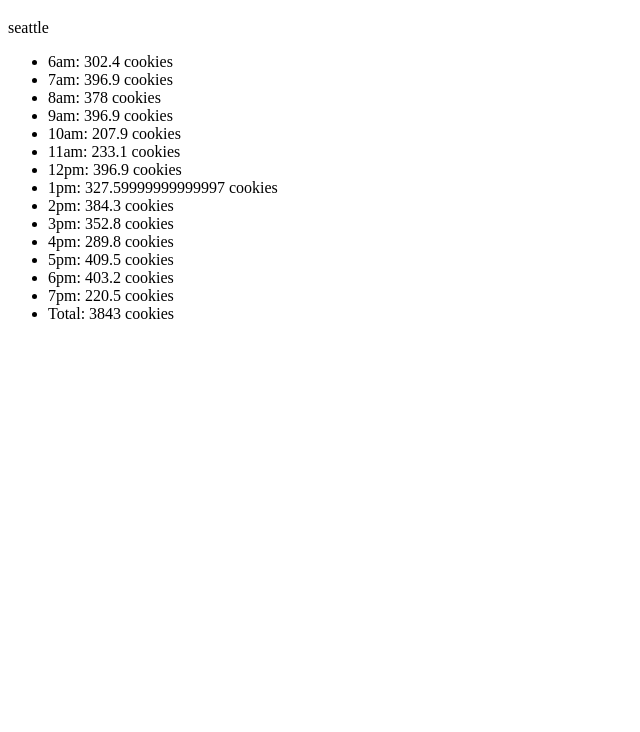
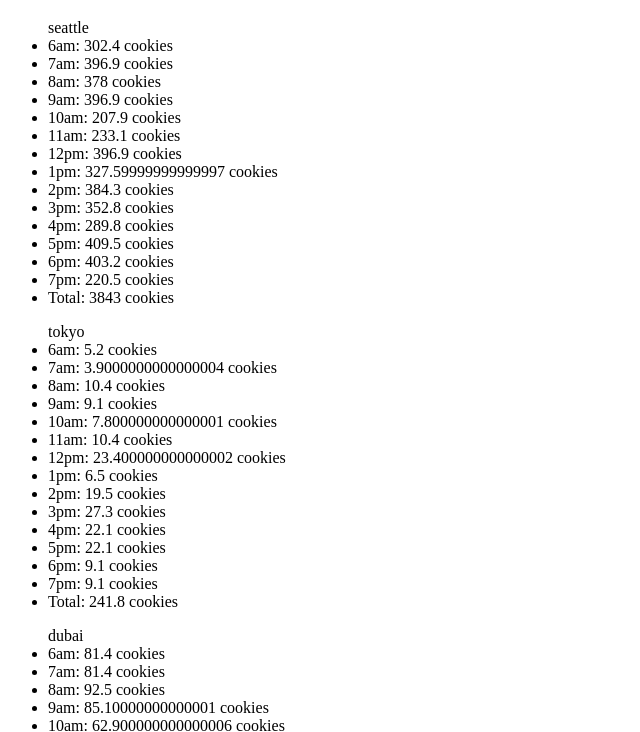
Before and after one commit to leahgrace555/salmon-cookies, a plain HTML site: page sales.html in a window 1280 px wide. Shown: the part 61-793 px from the top of the page, without its empty margins (0-640 px from the left). Drawn offline with Linux system fonts and the light colour scheme.

Commit message:
render content to sales page

```diff
--- a/JavaScript/app.js
+++ b/JavaScript/app.js
@@ -43,11 +43,6 @@ console.log(seattle.cookiesPerDay());
 
 //var outputSeattle = [`6am: ${seattle.cookiesperhourtaketwo()} cookies`,`7am: ${seattle.cookiesperhourtaketwo()} cookies`, `8am: ${seattle.cookiesperhourtaketwo()} cookies`, `9am: ${seattle.cookiesperhourtaketwo()} cookies`, `10am: ${seattle.cookiesperhourtaketwo()} cookies`, `11am: ${seattle.cookiesperhourtaketwo()} cookies`, `12pm: ${seattle.cookiesperhourtaketwo()} cookies`, `1pm: ${seattle.cookiesperhourtaketwo()} cookies`, `2pm: ${seattle.cookiesperhourtaketwo()} cookies`, `3pm: ${seattle.cookiesperhourtaketwo()} cookies`, `4pm: ${seattle.cookiesperhourtaketwo()} cookies`, `5pm: ${seattle.cookiesperhourtaketwo()} cookies`, `6pm: ${seattle.cookiesperhourtaketwo()} cookies`, `7pm: ${seattle.cookiesperhourtaketwo()} cookies`] //array of the times and randomly generated cookie sales
 
-//var content = document.getElementById('seattle'); //selecting the dom
-
-//var listItem = document.createElement('li'); //attempting to create list items
-//listItem.textContent = outputSeattle //attempting to write to the document but failing apparently
-
 
 //console.log(outputSeattle)
 
@@ -73,14 +68,33 @@ var tokyo = {
     var cookiesPerHourTokyo = this.randomCustomerNumber(this.minCustomer,this.maxCustomer) * this.avgCookiePerSale;
     //console.log(cookiesPerHourTokyo);
     return cookiesPerHourTokyo;
+  },
+  cookiesPerDay: function(){
+    var cookieHour = []
+    var sum = 0
+    for(var i=0;i<14;i++){
+      cookieHour.push(this.cookiesPerHourTokyo());
+      sum += this.cookiesPerHourTokyo();
+    }
+    cookieHour.push(sum);
+    return cookieHour;
+  },
+  render: function(){
+    var parent = document.getElementById('tokyo');
+    var array = this.cookiesPerDay();
+    var hour = ['6am: ','7am: ','8am: ', '9am: ', '10am: ', '11am: ', '12pm: ', '1pm: ','2pm: ','3pm: ','4pm: ', '5pm: ','6pm: ','7pm: ', 'Total: '];
+    for(var i = 0;i<15;i++){
+      var listItem = document.createElement('li');
+      listItem.textContent = hour[i] + array[i] + ' cookies';
+      parent.appendChild(listItem);
+    }
   }
 };
 
-var outputTokyo = [`6am: ${tokyo.cookiesPerHourTokyo()} cookies`, `7am: ${tokyo.cookiesPerHourTokyo()} cookies`, `8am: ${tokyo.cookiesPerHourTokyo()} cookies`, `9am: ${tokyo.cookiesPerHourTokyo()} cookies`, `10am: ${tokyo.cookiesPerHourTokyo()} cookies`, `11am: ${tokyo.cookiesPerHourTokyo()} cookies`, `12pm: ${tokyo.cookiesPerHourTokyo()} cookies`, `1pm: ${tokyo.cookiesPerHourTokyo()} cookies`,`2pm: ${tokyo.cookiesPerHourTokyo()} cookies`, `3pm: ${tokyo.cookiesPerHourTokyo()} cookies`, `4pm: ${tokyo.cookiesPerHourTokyo()} cookies`, `5pm: ${tokyo.cookiesPerHourTokyo()} cookies`, `6pm: ${tokyo.cookiesPerHourTokyo()} cookies`, `7pm: ${tokyo.cookiesPerHourTokyo()} cookies` ];
-
-console.log(outputTokyo)
+//var outputTokyo = [`6am: ${tokyo.cookiesPerHourTokyo()} cookies`, `7am: ${tokyo.cookiesPerHourTokyo()} cookies`, `8am: ${tokyo.cookiesPerHourTokyo()} cookies`, `9am: ${tokyo.cookiesPerHourTokyo()} cookies`, `10am: ${tokyo.cookiesPerHourTokyo()} cookies`, `11am: ${tokyo.cookiesPerHourTokyo()} cookies`, `12pm: ${tokyo.cookiesPerHourTokyo()} cookies`, `1pm: ${tokyo.cookiesPerHourTokyo()} cookies`,`2pm: ${tokyo.cookiesPerHourTokyo()} cookies`, `3pm: ${tokyo.cookiesPerHourTokyo()} cookies`, `4pm: ${tokyo.cookiesPerHourTokyo()} cookies`, `5pm: ${tokyo.cookiesPerHourTokyo()} cookies`, `6pm: ${tokyo.cookiesPerHourTokyo()} cookies`, `7pm: ${tokyo.cookiesPerHourTokyo()} cookies` ]
 
 tokyo.cookiesPerHourTokyo()
+tokyo.render()
 
 var dubai = {
   minCustomer: 11 ,
@@ -95,12 +109,33 @@ var dubai = {
     var cookiesPerHourDubai = this.randomCustomerNumber(this.minCustomer,this.maxCustomer) * this.avgCookiePerSale;
     //console.log(cookiesPerHourDubai);
     return cookiesPerHourDubai;
+  },
+  cookiesPerDay: function(){
+    var cookieHour = []
+    var sum = 0
+    for(var i=0;i<14;i++){
+      cookieHour.push(this.cookiesPerHourDubai());
+      sum += this.cookiesPerHourDubai();
+    }
+    cookieHour.push(sum);
+    return cookieHour;
+  },
+  render: function(){
+    var parent = document.getElementById('dubai');
+    var array = this.cookiesPerDay();
+    var hour = ['6am: ','7am: ','8am: ', '9am: ', '10am: ', '11am: ', '12pm: ', '1pm: ','2pm: ','3pm: ','4pm: ', '5pm: ','6pm: ','7pm: ', 'Total: '];
+    for(var i = 0;i<15;i++){
+      var listItem = document.createElement('li');
+      listItem.textContent = hour[i] + array[i] + ' cookies';
+      parent.appendChild(listItem);
+    }
   }
 };
 
-var outputDubai = [`6am: ${dubai.cookiesPerHourDubai()} cookies`, `7am: ${dubai.cookiesPerHourDubai()} cookies`, `8am: ${dubai.cookiesPerHourDubai()} cookies`, `9am: ${dubai.cookiesPerHourDubai()} cookies`, `10am: ${dubai.cookiesPerHourDubai()} cookies`, `11am: ${dubai.cookiesPerHourDubai()} cookies`, `12pm: ${dubai.cookiesPerHourDubai()} cookies`, `1pm: `, `2pm: ${dubai.cookiesPerHourDubai()} cookies`, `3pm: ${dubai.cookiesPerHourDubai()} cookies`, `4pm: ${dubai.cookiesPerHourDubai()} cookies`, `5pm: ${dubai.cookiesPerHourDubai()} cookies`, `6pm: ${dubai.cookiesPerHourDubai()} cookies`, `7pm: ${dubai.cookiesPerHourDubai()} cookies`]
-console.log(outputDubai)
+//var outputDubai = [`6am: ${dubai.cookiesPerHourDubai()} cookies`, `7am: ${dubai.cookiesPerHourDubai()} cookies`, `8am: ${dubai.cookiesPerHourDubai()} cookies`, `9am: ${dubai.cookiesPerHourDubai()} cookies`, `10am: ${dubai.cookiesPerHourDubai()} cookies`, `11am: ${dubai.cookiesPerHourDubai()} cookies`, `12pm: ${dubai.cookiesPerHourDubai()} cookies`, `1pm: `, `2pm: ${dubai.cookiesPerHourDubai()} cookies`, `3pm: ${dubai.cookiesPerHourDubai()} cookies`, `4pm: ${dubai.cookiesPerHourDubai()} cookies`, `5pm: ${dubai.cookiesPerHourDubai()} cookies`, `6pm: ${dubai.cookiesPerHourDubai()} cookies`, `7pm: ${dubai.cookiesPerHourDubai()} cookies`]
+//console.log(outputDubai)
 dubai.cookiesPerHourDubai()
+dubai.render()
 
 var paris = {
   minCustomer: 20 ,
@@ -115,12 +150,33 @@ var paris = {
     var cookiesPerHourParis = this.randomCustomerNumber(this.minCustomer,this.maxCustomer) * this.avgCookiePerSale;
     //console.log(cookiesPerHourParis);
     return cookiesPerHourParis;
+  },
+  cookiesPerDay: function(){
+    var cookieHour = []
+    var sum = 0
+    for(var i=0;i<14;i++){
+      cookieHour.push(this.cookiesPerHourParis());
+      sum += this.cookiesPerHourParis();
+    }
+    cookieHour.push(sum);
+    return cookieHour;
+  },
+  render: function(){
+    var parent = document.getElementById('paris');
+    var array = this.cookiesPerDay();
+    var hour = ['6am: ','7am: ','8am: ', '9am: ', '10am: ', '11am: ', '12pm: ', '1pm: ','2pm: ','3pm: ','4pm: ', '5pm: ','6pm: ','7pm: ', 'Total: '];
+    for(var i = 0;i<15;i++){
+      var listItem = document.createElement('li');
+      listItem.textContent = hour[i] + array[i] + ' cookies';
+      parent.appendChild(listItem);
+    }
   }
 };
 
-var outputParis = [`6am: ${paris.cookiesPerHourParis()} cookies`, `7am: ${paris.cookiesPerHourParis()} cookies`, `8am: ${paris.cookiesPerHourParis()} cookies`, `9am: ${paris.cookiesPerHourParis()} cookies`, `10am: ${paris.cookiesPerHourParis()} cookies`, `11am: ${paris.cookiesPerHourParis()} cookies`, `12pm: ${paris.cookiesPerHourParis()} cookies`, `1pm: ${paris.cookiesPerHourParis()} cookies`, `2pm: ${paris.cookiesPerHourParis()} cookies`, `3pm: ${paris.cookiesPerHourParis()} cookies`, `4pm: ${paris.cookiesPerHourParis()} cookies`, `5pm: ${paris.cookiesPerHourParis()} cookies`, `6pm: ${paris.cookiesPerHourParis()} cookies`,'7pm: ${paris.cookiesPerHourParis()} cookies']
-console.log(outputParis)
+//var outputParis = [`6am: ${paris.cookiesPerHourParis()} cookies`, `7am: ${paris.cookiesPerHourParis()} cookies`, `8am: ${paris.cookiesPerHourParis()} cookies`, `9am: ${paris.cookiesPerHourParis()} cookies`, `10am: ${paris.cookiesPerHourParis()} cookies`, `11am: ${paris.cookiesPerHourParis()} cookies`, `12pm: ${paris.cookiesPerHourParis()} cookies`, `1pm: ${paris.cookiesPerHourParis()} cookies`, `2pm: ${paris.cookiesPerHourParis()} cookies`, `3pm: ${paris.cookiesPerHourParis()} cookies`, `4pm: ${paris.cookiesPerHourParis()} cookies`, `5pm: ${paris.cookiesPerHourParis()} cookies`, `6pm: ${paris.cookiesPerHourParis()} cookies`,'7pm: ${paris.cookiesPerHourParis()} cookies']
+//console.log(outputParis)
 paris.cookiesPerHourParis()
+paris.render()
 
 var lima = {
   minCustomer: 2 ,
@@ -135,14 +191,34 @@ var lima = {
     var cookiesPerHourLima = this.randomCustomerNumber(this.minCustomer,this.maxCustomer) * this.avgCookiePerSale;
     //console.log(cookiesPerHourLima);
     return cookiesPerHourLima;
+  },
+  cookiesPerDay: function(){
+    var cookieHour = []
+    var sum = 0
+    for(var i=0;i<14;i++){
+      cookieHour.push(this.cookiesPerHourLima());
+      sum += this.cookiesPerHourLima();
+    }
+    cookieHour.push(sum);
+    return cookieHour;
+  },
+  render: function(){
+    var parent = document.getElementById('lima');
+    var array = this.cookiesPerDay();
+    var hour = ['6am: ','7am: ','8am: ', '9am: ', '10am: ', '11am: ', '12pm: ', '1pm: ','2pm: ','3pm: ','4pm: ', '5pm: ','6pm: ','7pm: ', 'Total: '];
+    for(var i = 0;i<15;i++){
+      var listItem = document.createElement('li');
+      listItem.textContent = hour[i] + array[i] + ' cookies';
+      parent.appendChild(listItem);
+    }
   }
 
 };
 
-var outputLima = [`6am: ${lima.cookiesPerHourLima()} cookies`, `7am: ${lima.cookiesPerHourLima()} cookies`, `8am: ${lima.cookiesPerHourLima()} cookies`,`9am: ${lima.cookiesPerHourLima()} cookies`,`10am: ${lima.cookiesPerHourLima()} cookies`,`11am: ${lima.cookiesPerHourLima()} cookies`, `12am: ${lima.cookiesPerHourLima()} cookies`, `1pm: ${lima.cookiesPerHourLima()} cookies`,`2pm: ${lima.cookiesPerHourLima()} cookies`, `3pm: ${lima.cookiesPerHourLima()} cookies`, `4pm: ${lima.cookiesPerHourLima()} cookies`, `5pm: ${lima.cookiesPerHourLima()} cookies`, `6pm: ${lima.cookiesPerHourLima()} cookies`, `7pm: ${lima.cookiesPerHourLima()} cookies`]
-console.log(outputLima)
+//var outputLima = [`6am: ${lima.cookiesPerHourLima()} cookies`, `7am: ${lima.cookiesPerHourLima()} cookies`, `8am: ${lima.cookiesPerHourLima()} cookies`,`9am: ${lima.cookiesPerHourLima()} cookies`,`10am: ${lima.cookiesPerHourLima()} cookies`,`11am: ${lima.cookiesPerHourLima()} cookies`, `12am: ${lima.cookiesPerHourLima()} cookies`, `1pm: ${lima.cookiesPerHourLima()} cookies`,`2pm: ${lima.cookiesPerHourLima()} cookies`, `3pm: ${lima.cookiesPerHourLima()} cookies`, `4pm: ${lima.cookiesPerHourLima()} cookies`, `5pm: ${lima.cookiesPerHourLima()} cookies`, `6pm: ${lima.cookiesPerHourLima()} cookies`, `7pm: ${lima.cookiesPerHourLima()} cookies`]
+//console.log(outputLima)
 lima.cookiesPerHourLima()
-
+lima.render()
 console.log('hi')
 
 
--- a/sales.html
+++ b/sales.html
@@ -14,10 +14,13 @@
   </header>
 
   <main>
-    <p> seattle</p>
-    <ul id='seattle'>
 
-    </ul>
+    <ul id='seattle'> seattle</ul>
+    <ul id='tokyo'>tokyo</ul>
+    <ul id='dubai'>dubai</ul>
+    <ul id='paris'>paris</ul>
+    <ul id = 'lima'>lima</ul>
+
   </main>
 
   <footer>
```
